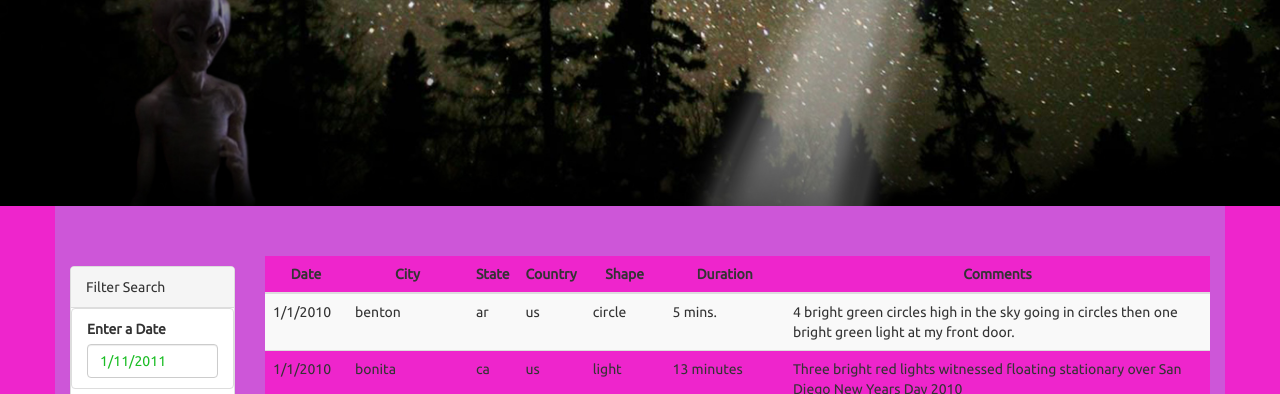
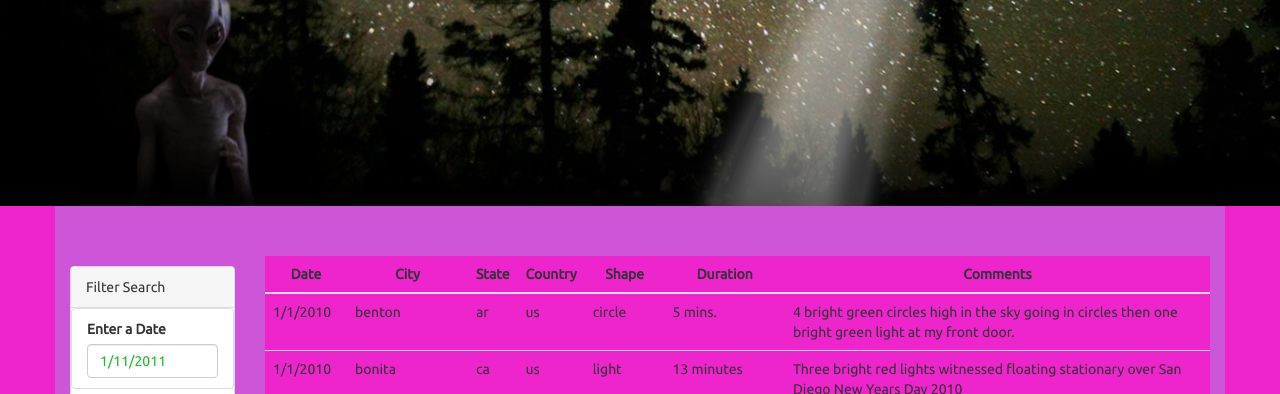
Before and after one commit to KyleDamian/Aliens-R-Real, a plain HTML site: page index.html in a window 1280 px wide. Shown: the part 406-800 px from the top of the page. Drawn offline with nearby package versions, Linux system fonts and the light colour scheme.

Commit message:
update to css file

```diff
--- a/static/css/style.css
+++ b/static/css/style.css
@@ -93,6 +93,10 @@ select {
 
 .margin-top-50 {
   margin-top: 50px;
+}
+
+td {
+  background-color: rgb(238, 37, 204);
 }
 
 /* The styles for the parallax */
```
